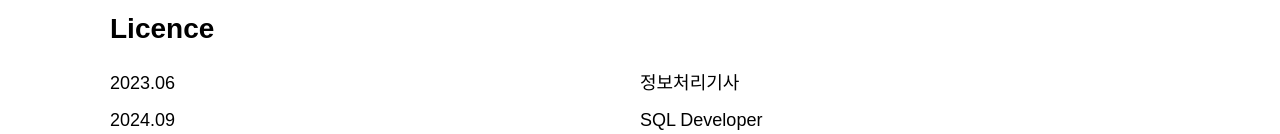
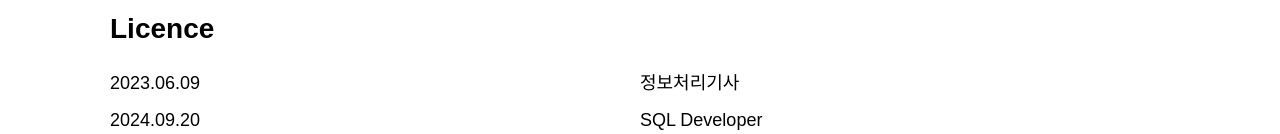
Before and after one commit to Gun-E/GunSiteFront, a Next.js app: page /about in a window 1280 px wide. Shown: the part 818-952 px from the top of the page. Built offline with nearby package versions, Linux system fonts and the light colour scheme; a web font is replaced by a local one.

Commit message:
fix : 상세 날짜 추가

```diff
--- a/src/app/about/page.tsx
+++ b/src/app/about/page.tsx
@@ -80,11 +80,11 @@
             <div className={styles.text_group}>
                 <h1>Licence</h1>
                 <div className={styles.child_text_group}>
-                    <p>2023.06</p>
+                    <p>2023.06.09</p>
                     <p>정보처리기사</p>
                 </div>
                 <div className={styles.child_text_group}>
-                    <p>2024.09</p>
+                    <p>2024.09.20</p>
                     <p>SQL Developer</p>
                 </div>
             </div>
```
